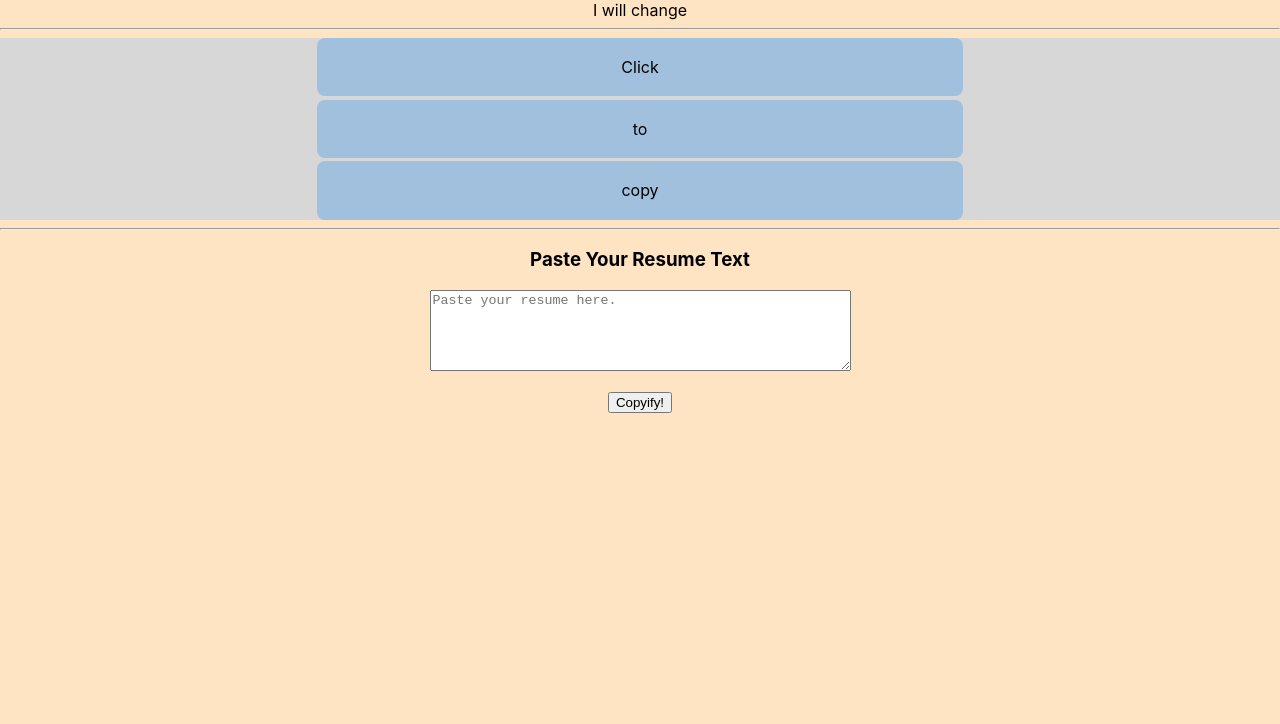
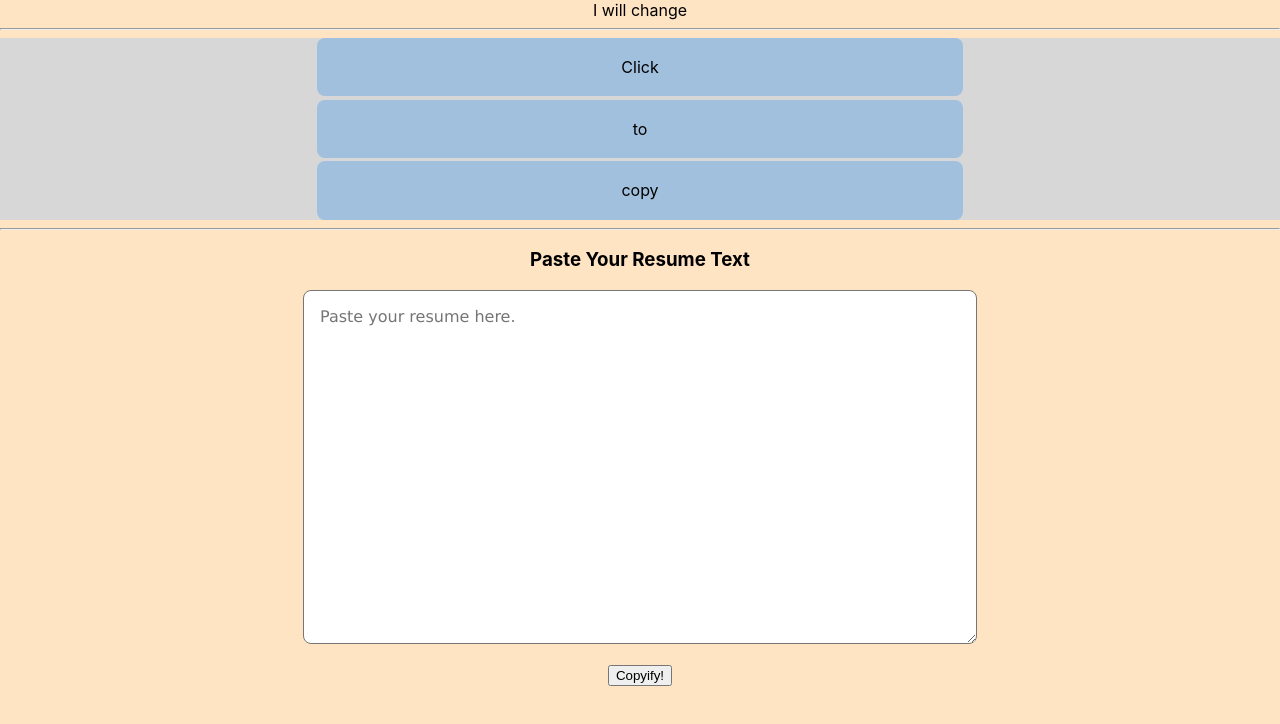
Before and after one commit to ashetonsm/copy-pastapp, a React (Create React App) app: page / in a window 1280 px wide. Shown: the top 724 px of the page. Built offline with nearby package versions, Linux system fonts and the light colour scheme.

Commit message:
Some styling for textareas

```diff
--- a/src/index.css
+++ b/src/index.css
@@ -36,3 +36,12 @@ li:hover {
   margin: 0.2em auto 0.2em auto;
   border-radius: 0.5em;
 }
+
+textarea {
+  width: 50vw;
+  height: 25vw;
+  border-radius: 0.5em;
+  font-family: Verdana, Geneva, Tahoma, sans-serif;
+  padding: 1em;
+  font-size: medium;
+}
```
